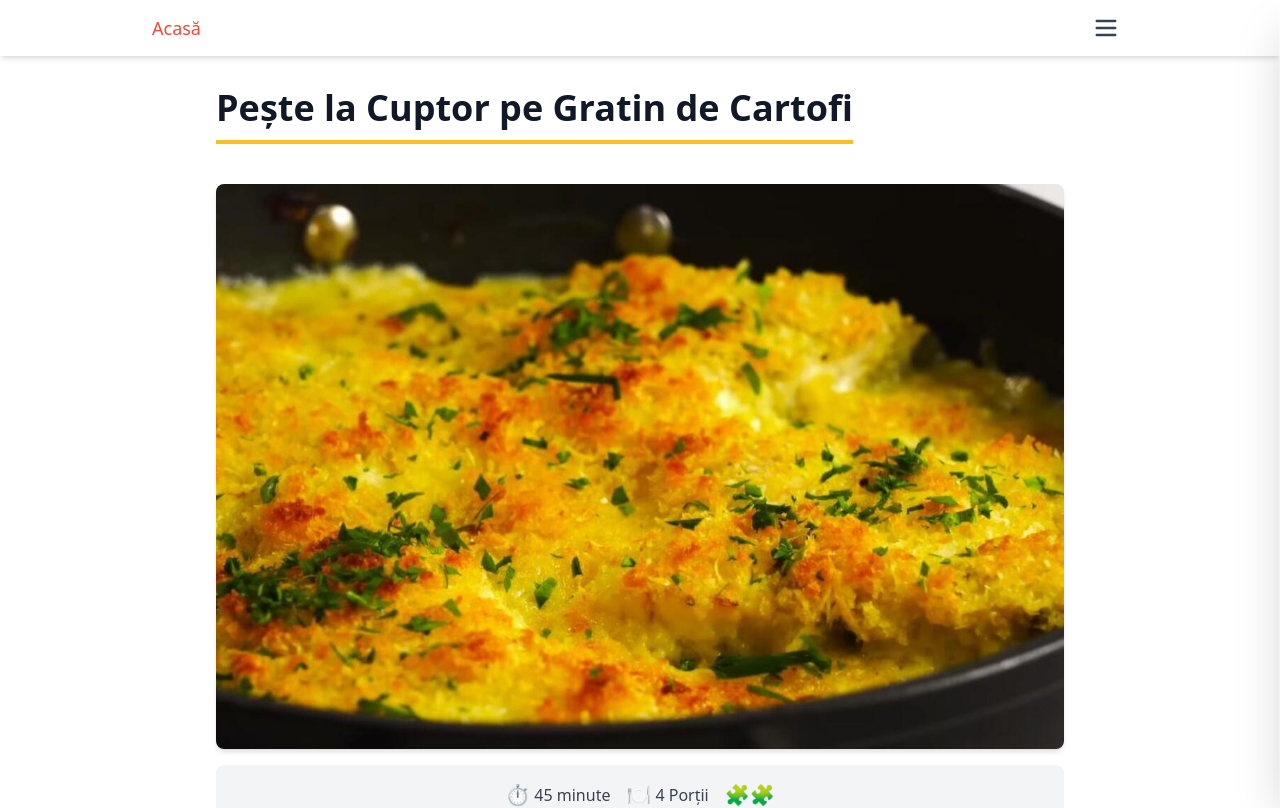
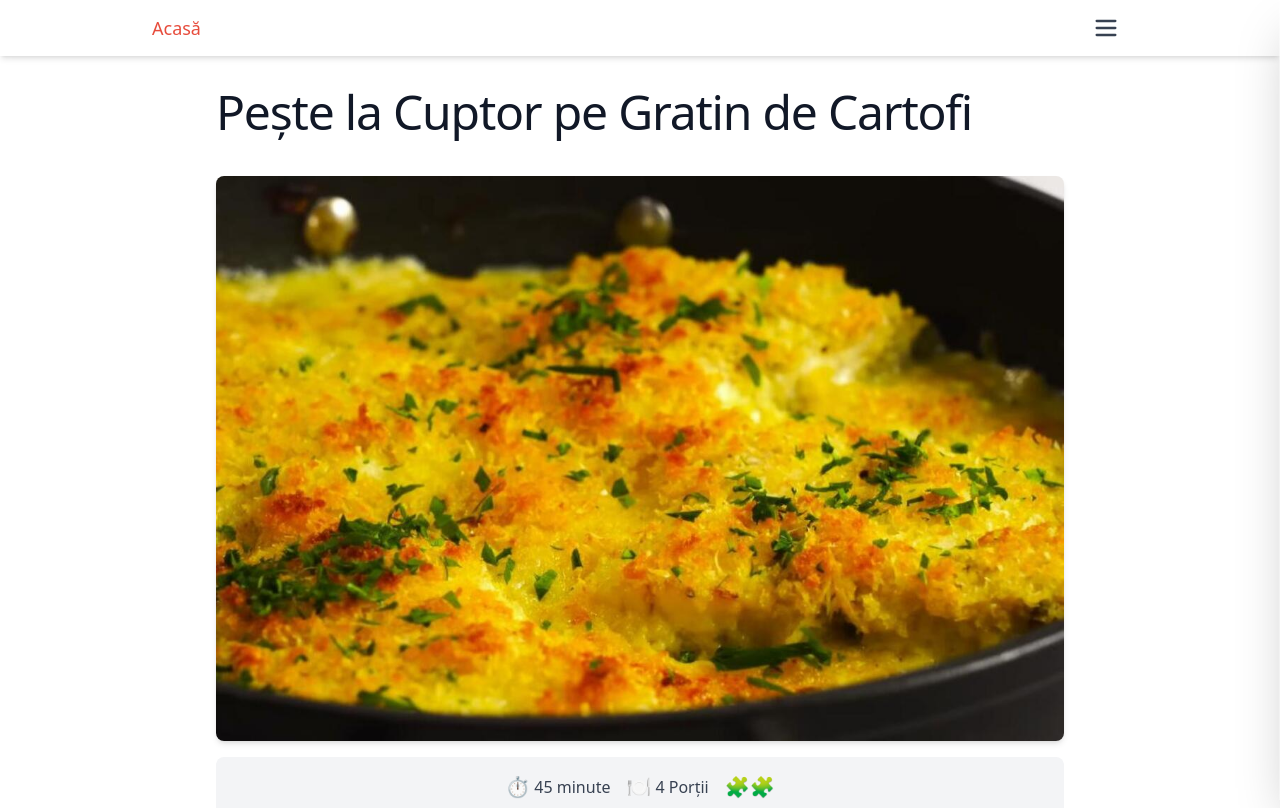
Before and after one commit to psticea/cookingbook, a React (Vite) app: page /cookingbook/recipe/baked-fish-on-potato in a window 1280 px wide. Shown: the top 808 px of the page. Built offline with nearby package versions, Linux system fonts and the light colour scheme.

Commit message:
improve recipe look, readme

```diff
--- a/src/components/RecipeHeader.tsx
+++ b/src/components/RecipeHeader.tsx
@@ -16,13 +16,11 @@ export const RecipeHeader: React.FC<RecipeHeaderProps> = ({ recipe }) => {
   const { language } = useLanguage();
 
   return (
-    <header className="mb-6 sm:mb-8">
-      {/* Recipe Title with decorative underline */}
-      <div className="border-b-4 border-amber-400 dark:border-amber-500 pb-3 mb-2 inline-block">
-        <h1 className="text-3xl md:text-4xl font-bold text-gray-900 dark:text-gray-100">
-          {recipe.title[language]}
-        </h1>
-      </div>
+    <header className="mb-8 sm:mb-10">
+      {/* Recipe Title - minimalist design */}
+      <h1 className="text-3xl md:text-4xl lg:text-5xl font-light text-gray-900 dark:text-gray-100 tracking-tight">
+        {recipe.title[language]}
+      </h1>
     </header>
   );
 };
```
Also changed, not shown: public/images/recipes/pasta/mary-me-chicken-pasta.jpg (added), 1 other file (tests, documents, lock files or other folders).
